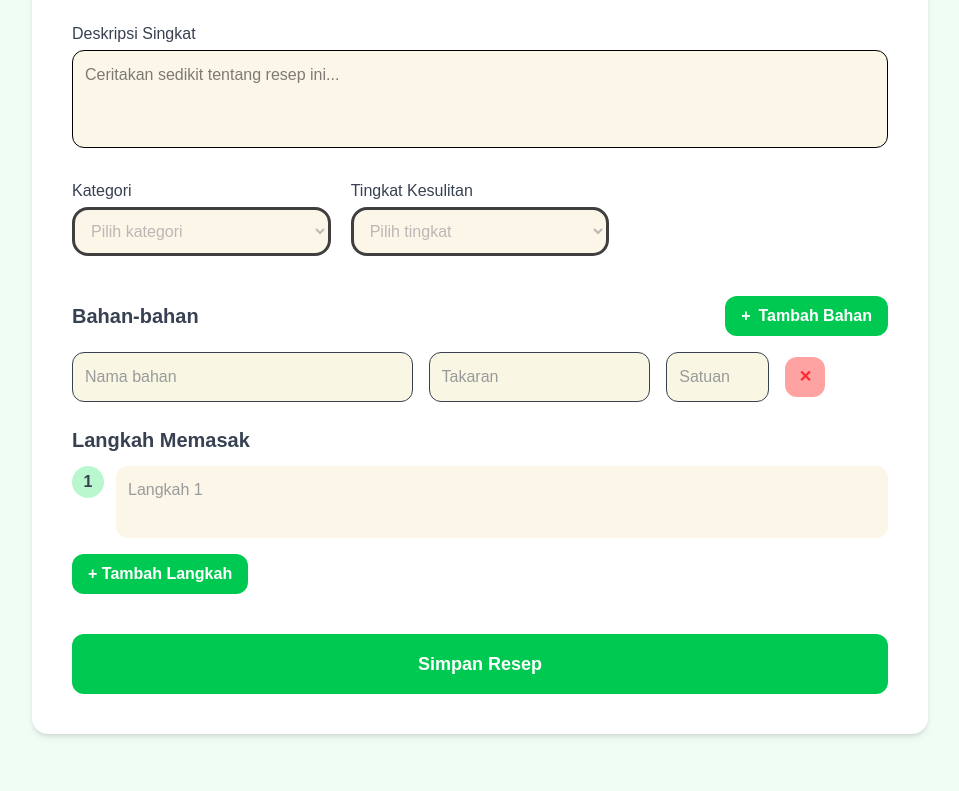
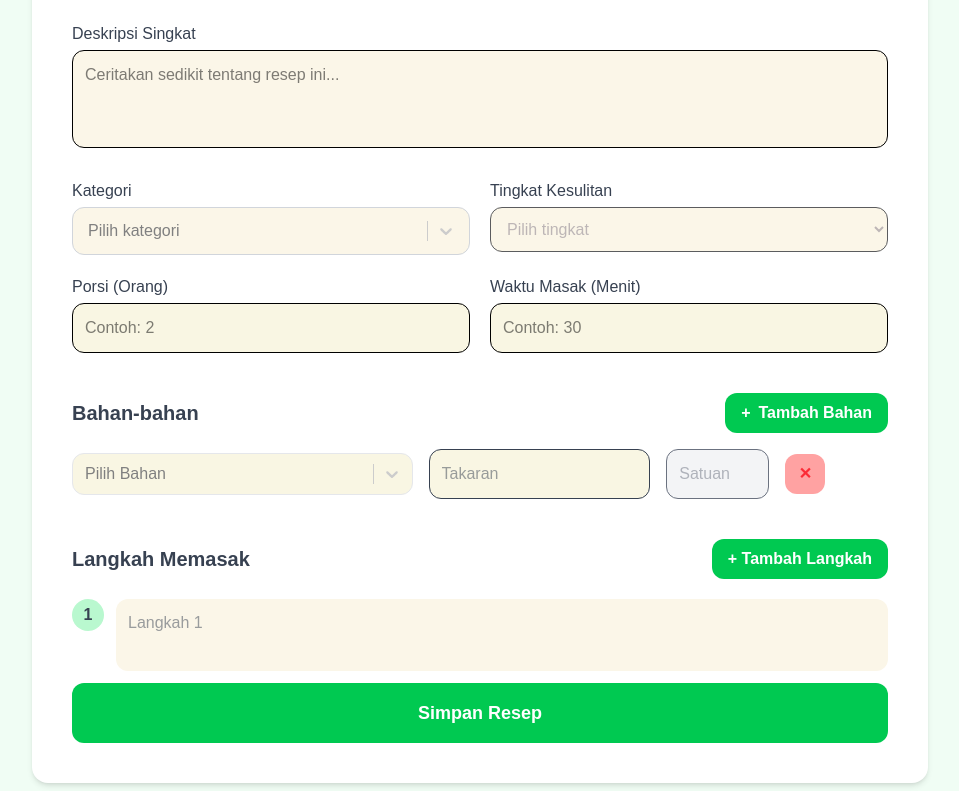
Before and after one commit to fahriinr/resepedia, a Next.js app in the folder frontend/: page /resep/tambah in a window 1280 px wide. Shown: the part 564-1355 px from the top of the page, without its empty margins (160-1119 px from the left). Built offline with nearby package versions, Linux system fonts and the light colour scheme; no server answers.

Commit message:
feat: Add recipe creation page with ingredient input, client-side select, and an about page.

```diff
--- a/frontend/app/resep/tambah/page.tsx
+++ b/frontend/app/resep/tambah/page.tsx
@@ -1,11 +1,31 @@
 "use client";
 
-import { useState } from "react";
+import { useState, useEffect } from "react";
 import { FiUpload } from "react-icons/fi";
+import axios from "axios";
+import ClientSelect from "@/components/ClientSelect";
 
-type BahanType = {
-    nama: string;
-    takaran: string;
+type Ingredient = {
+    id_bahan: number;
+    nama_bahan: string;
+    satuan: string;
+};
+
+type Category = {
+    id_kategori: number;
+    nama_kategori: string;
+};
+
+type Option = {
+    value: number | Ingredient | string;
+    label: string;
+    data?: any; // To store extra info like satuan
+};
+
+type BahanState = {
+    id_bahan: number | null;
+    nama: string; // for display in select input if needed, though react-select handles label
+    takaran: number | "";
     satuan: string;
 };
 
@@ -13,46 +33,103 @@ export default function TambahResepPage() {
     // ===== STATE BARU SESUAI FLOW =====
     const [namaResep, setNamaResep] = useState("");
     const [deskripsi, setDeskripsi] = useState("");
-    const [kategori, setKategori] = useState("");
+
+    // Kategori sekarang menyimpan ID (number) atau null
+    const [kategoriId, setKategoriId] = useState<number | null>(null);
+    const [kategoriOptions, setKategoriOptions] = useState<Option[]>([]);
+
     const [tingkatKesulitan, setTingkatKesulitan] = useState("");
     const [fotoFile, setFotoFile] = useState<File | null>(null);
 
-    // ===== STATE LAMA (tetap) =====
-    const [bahan, setBahan] = useState<BahanType[]>([
-        { nama: "", takaran: "", satuan: "" },
+    // Porsi & Waktu Masak
+    const [porsi, setPorsi] = useState<number | "">("");
+    const [waktuMasak, setWaktuMasak] = useState<number | "">("");
+
+    // ===== BAHAN =====
+    const [bahanList, setBahanList] = useState<BahanState[]>([
+        { id_bahan: null, nama: "", takaran: "", satuan: "" },
     ]);
+    const [ingredientOptions, setIngredientOptions] = useState<Option[]>([]);
+
     const [langkah, setLangkah] = useState<string[]>([""]);
     const [previewImage, setPreviewImage] = useState<string | null>(null);
+
+    // Fetch Categories & Ingredients
+    useEffect(() => {
+        const fetchData = async () => {
+            try {
+                const [catRes, ingRes] = await Promise.all([
+                    axios.get("http://localhost:2045/api/kategori"),
+                    axios.get("http://localhost:2045/api/bahan")
+                ]);
+
+                if (catRes.data?.data) { // Assuming response structure is { data: [...] } based on ingredient code
+                     // Check if data is directly array or inside data property.
+                     // User said: "responsenya ada id_kategori int dan nama_kategori string".
+                     // Usually standard response wrapper is used. I'll stick to common pattern or what was seen in IngredientInput.
+                    const cats = Array.isArray(catRes.data) ? catRes.data : catRes.data.data || [];
+                    setKategoriOptions(cats.map((c: Category) => ({
+                        value: c.id_kategori,
+                        label: c.nama_kategori
+                    })));
+                }
+
+                if (ingRes.data?.data) {
+                    const ings = Array.isArray(ingRes.data) ? ingRes.data : ingRes.data.data || [];
+                    setIngredientOptions(ings.map((i: Ingredient) => ({
+                        value: i.id_bahan,
+                        label: i.nama_bahan,
+                        data: i // Store full object to get satuan
+                    })));
+                }
+
+            } catch (err) {
+                console.error("Error fetching data:", err);
+            }
+        };
+        fetchData();
+    }, []);
 
     // Upload foto
     const handleImageUpload = (e: React.ChangeEvent<HTMLInputElement>) => {
         const file = e.target.files?.[0];
         if (file) {
             setPreviewImage(URL.createObjectURL(file));
-            setFotoFile(file); // ← SIMPAN FILE ASLINYA
+            setFotoFile(file);
         }
     };
 
     const addBahan = () => {
-        setBahan([
-            ...bahan,
-            { nama: "", takaran: "", satuan: "" },
+        setBahanList([
+            ...bahanList,
+            { id_bahan: null, nama: "", takaran: "", satuan: "" },
         ]);
     };
 
-    const updateBahan = (
-        index: number,
-        field: keyof BahanType,
-        value: string
-    ) => {
-        const updated = [...bahan];
-        updated[index][field] = value;
-        setBahan(updated);
+    const updateBahanSelect = (index: number, option: Option | null) => {
+        const updated = [...bahanList];
+        if (option) {
+            const ingData = option.data as Ingredient;
+            updated[index].id_bahan = ingData.id_bahan; // Use ID from value
+            updated[index].nama = option.label;
+            updated[index].satuan = ingData.satuan;
+        } else {
+            updated[index].id_bahan = null;
+            updated[index].nama = "";
+            updated[index].satuan = "";
+        }
+        setBahanList(updated);
+    };
+
+    const updateBahanTakaran = (index: number, val: string) => {
+        const updated = [...bahanList];
+        updated[index].takaran = val === "" ? "" : Number(val);
+        setBahanList(updated);
     };
 
     const removeBahan = (index: number) => {
-        if (bahan.length === 1) return;
-        setBahan(bahan.filter((_, i) => i !== index));
+        if (bahanList.length === 1) return;
+        setBahanList(bahanList.filter((_, i) => i !== index));
     };
 
     const addLangkah = () => setLangkah([...langkah, ""]);
@@ -63,19 +140,43 @@ export default function TambahResepPage() {
     };
 
     // ===== KUMPULKAN SEMUA STATE SAAT SIMPAN =====
-    const handleSubmit = () => {
-        const data = {
+    const handleSubmit = async () => {
+        const payload = {
             nama_resep: namaResep,
             deskripsi,
-            kategori,
+            foto: "dummy.jpg",
+            id_kategori: kategoriId,
             tingkat_kesulitan: tingkatKesulitan,
-            bahan,
-            langkah,
-            foto: fotoFile,
+            waktu_masak: Number(waktuMasak),
+            langkah_memasak: langkah.filter(l => l.trim() !== ""),
+            porsi: `${porsi} orang`,
+            bahan: bahanList.map(b => ({
+                id_bahan: b.id_bahan,
+                takaran: Number(b.takaran)
+            })).filter(b => b.id_bahan !== null)
         };
 
-        console.log("DATA YANG DIKIRIM:", data);
-        alert("Cek console: data berhasil terkumpul!");
+        const token = localStorage.getItem("token");
+        console.log("Token:", token);
+        if (!token) {
+            alert("Anda belum login! Silakan login terlebih dahulu.");
+            // router.push("/login"); // Optional: redirect if you had router
+            return;
+        }
+
+        try {
+            const response = await axios.post("http://localhost:2045/api/resep/add", payload, {
+                headers: {
+                    Authorization: `Bearer ${token}`
+                }
+            });
+            console.log("Response:", response.data);
+            alert("Resep berhasil disimpan!");
+            // Optional: Redirect or reset form here if needed
+        } catch (error) {
+            console.error("Error submitting recipe:", error);
+            alert("Gagal menyimpan resep. Cek console untuk detail error.");
+        }
     };
 
     return (
@@ -142,36 +243,39 @@ export default function TambahResepPage() {
                     {`
                         .dropdown-custom {
                             background: #fbf6e8;
-                            border: solid #3f3f3f;
-                            border-radius: 16px;
+                            border: 1px solid #5b5c5eff;
+                            border-radius: 12px;
                             padding: 12px;
                             color: #bdb6b6ff !important;
                             font-size: 16px;
                             outline: none;
                             transition: all .2s ease;
                         }
-                        .dropdown-custom option{
-                            color: #000 !important;
-                        }
                     `}
                 </style>
 
-                {/* KATEGORI + TINGKAT */}
-                <div className="grid grid-cols-1 md:grid-cols-3 gap-5 mt-6">
+                {/* KATEGORI + TINGKAT + PORSI + WAKTU */}
+                <div className="grid grid-cols-1 md:grid-cols-2 gap-5 mt-6">
                     <div>
                         <label className="block mb-1 font-medium text-gray-700">
                             Kategori
                         </label>
-                        <select
-                            value={kategori}
-                            onChange={(e) => setKategori(e.target.value)}
-                            className="dropdown-custom w-full"
-                        >
-                            <option value="">Pilih kategori</option>
-                            <option value="Makanan">Makanan</option>
-                            <option value="Minuman">Minuman</option>
-                            <option value="Cemilan">Cemilan</option>
-                        </select>
+                        <ClientSelect
+                            options={kategoriOptions}
+                            value={kategoriOptions.find((o) => o.value === kategoriId) || null}
+                            onChange={(option: any) => setKategoriId(option ? option.value : null)}
+                            placeholder="Pilih kategori"
+                            className="w-full text-black"
+                             styles={{
+                                control: (base) => ({
+                                    ...base,
+                                    backgroundColor: '#fbf6e8', // matching existing bg
+                                    borderColor: '#d1d5db',
+                                    borderRadius: '12px',
+                                    padding: '5px'
+                                }),
+                            }}
+                        />
                     </div>
 
                     <div>
@@ -181,13 +285,39 @@ export default function TambahResepPage() {
                         <select
                             value={tingkatKesulitan}
                             onChange={(e) => setTingkatKesulitan(e.target.value)}
-                            className="dropdown-custom w-full"
+                            className="dropdown-custom w-full text-black"
                         >
                             <option value="">Pilih tingkat</option>
                             <option value="Mudah">Mudah</option>
-                            <option value="Menengah">Menengah</option>
+                            <option value="Normal">Normal</option>
                             <option value="Sulit">Sulit</option>
                         </select>
+                    </div>
+
+                     <div>
+                        <label className="block mb-1 font-medium text-gray-700">
+                            Porsi (Orang)
+                        </label>
+                         <input
+                            type="number"
+                            value={porsi}
+                            onChange={(e) => setPorsi(e.target.value === "" ? "" : Number(e.target.value))}
+                            placeholder="Contoh: 2"
+                            className="w-full p-3 bg-[#F9F6E3] rounded-xl border text-black focus:outline-none focus:ring-yellow-400"
+                        />
+                    </div>
+
+                    <div>
+                        <label className="block mb-1 font-medium text-gray-700">
+                            Waktu Masak (Menit)
+                        </label>
+                         <input
+                            type="number"
+                            value={waktuMasak}
+                            onChange={(e) => setWaktuMasak(e.target.value === "" ? "" : Number(e.target.value))}
+                            placeholder="Contoh: 30"
+                            className="w-full p-3 bg-[#F9F6E3] rounded-xl border text-black focus:outline-none focus:ring-yellow-400"
+                        />
                     </div>
                 </div>
 
@@ -207,38 +337,48 @@ export default function TambahResepPage() {
                         </button>
                     </div>
 
-                    {bahan.map((item, index) => (
+                    {bahanList.map((item, index) => (
                         <div
                             key={index}
                             className="grid grid-cols-1 md:grid-cols-7 gap-4 mb-4 items-center"
                         >
-                            {/* Nama Bahan */}
-                            <input
-                                value={item.nama}
-                                onChange={(e) => updateBahan(index, "nama", e.target.value)}
-                                placeholder="Nama bahan"
-                                className="md:col-span-3 p-3 rounded-xl bg-[#F9F6E3] text-gray-700 border font-medium"
-                            />
+                            {/* Nama Bahan (Select) */}
+                            <div className="md:col-span-3">
+                                <ClientSelect
+                                    options={ingredientOptions}
+                                    value={item.id_bahan ? { value: item.id_bahan, label: item.nama } : null}
+                                    onChange={(option: any) => updateBahanSelect(index, option)}
+                                    placeholder="Pilih Bahan"
+                                    className="text-black"
+                                    styles={{
+                                        control: (base) => ({
+                                            ...base,
+                                            backgroundColor: '#F9F6E3',
+                                            borderColor: '#e5e7eb',
+                                            borderRadius: '0.75rem', // xl
+                                            padding: '2px'
+                                        }),
+                                    }}
+                                />
+                            </div>
 
                             {/* Takaran */}
                             <input
                                 type="number"
                                 value={item.takaran}
                                 onChange={(e) =>
-                                    updateBahan(index, "takaran", e.target.value)
+                                    updateBahanTakaran(index, e.target.value)
                                 }
                                 placeholder="Takaran"
                                 className="md:col-span-2 p-3 rounded-xl bg-[#F9F6E3] text-gray-700 border font-medium"
                             />
 
-                            {/* Satuan */}
+                            {/* Satuan (Read only) */}
                             <input
                                 value={item.satuan}
-                                onChange={(e) =>
-                                    updateBahan(index, "satuan", e.target.value)
-                                }
+                                readOnly
                                 placeholder="Satuan"
-                                className="md:col-span-1 p-3 rounded-xl bg-[#F9F6E3] text-gray-700 border font-medium"
+                                className="md:col-span-1 p-3 rounded-xl bg-gray-100 text-gray-500 border font-medium cursor-not-allowed"
                             />
 
                             {/* Tombol Hapus */}
@@ -253,10 +393,20 @@ export default function TambahResepPage() {
                     ))}
                 </div>
 
-                {/* LANGKAH */}
-                <h3 className="text-xl font-semibold mt-6 mb-3 text-gray-700">
-                    Langkah Memasak
-                </h3>
+                <div className="flex items-center justify-between mt-10 mb-5">
+                    {/* LANGKAH */}
+                    <h3 className="text-xl font-semibold text-gray-700">
+                        Langkah Memasak
+                    </h3>
+
+                    <button
+                        onClick={addLangkah}
+                        className="bg-green-500 text-white px-4 py-2 rounded-xl hover:bg-green-600 font-bold"
+                    >
+                        + Tambah Langkah
+                    </button>
+                </div>
+
 
                 {langkah.map((l, i) => (
                     <div key={i} className="flex items-start mb-3 gap-3">
@@ -273,12 +423,7 @@ export default function TambahResepPage() {
                     </div>
                 ))}
 
-                <button
-                    onClick={addLangkah}
-                    className="mt-1 mb-10 bg-green-500 text-white px-4 py-2 rounded-xl hover:bg-green-600 font-bold"
-                >
-                    + Tambah Langkah
-                </button>
+
 
                 {/* SIMPAN RESEP */}
                 <button
--- a/frontend/app/tentang/page.tsx
+++ b/frontend/app/tentang/page.tsx
@@ -41,7 +41,7 @@ export default function TentangPage() {
             className="flex justify-center"
           >
             <Image
-              src="/sayur.jpg" // ganti sesuai file yang kamu punya
+              src="/img/dummy4.jpg"
               alt="Sayuran"
               width={550}
               height={350}
--- a/frontend/components/ClientSelect.tsx
+++ b/frontend/components/ClientSelect.tsx
@@ -1,7 +1,9 @@
 "use client";
 
+import { useId } from "react";
 import Select, { Props as SelectProps } from "react-select";
 
 export default function ClientSelect<OptionType>(props: SelectProps<OptionType>) {
-  return <Select {...props} />;
+  const instanceId = useId();
+  return <Select {...props} instanceId={instanceId} />;
 }
--- a/frontend/components/IngredientInput.tsx
+++ b/frontend/components/IngredientInput.tsx
@@ -1,7 +1,5 @@
-"use client";
-
 import { useEffect, useState } from "react";
-import Select, { SingleValue, MultiValue, ActionMeta } from "react-select";
+import { SingleValue, MultiValue, ActionMeta } from "react-select";
 import axios from "axios";
 import ClientSelect from "./ClientSelect";
 
```
